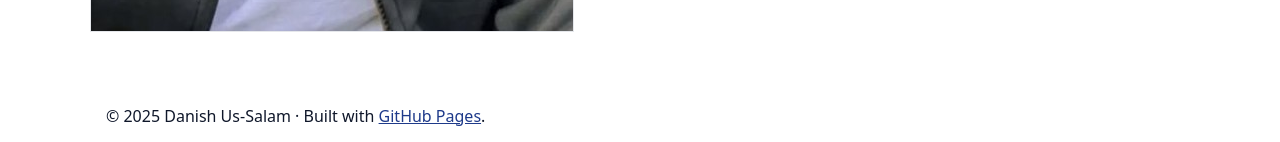
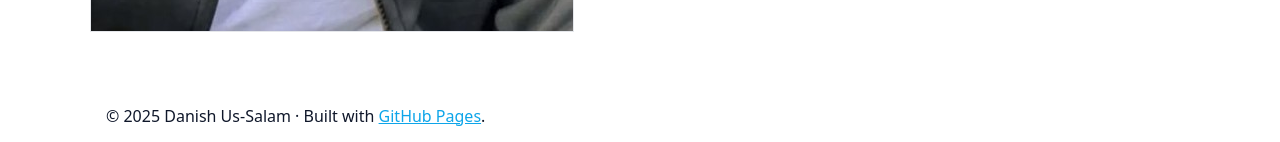
Before and after one commit to danishussalam/danishussalam.github.io, a Jekyll site: the page built from index.md, in a window 1280 px wide. Shown: the part 888-1030 px from the top of the page. Built offline with Jekyll 4.4.1, drawn with Linux system fonts in a browser that asks for light colours.

Commit message:
Update style.css

```diff
--- a/assets/style.css
+++ b/assets/style.css
@@ -1,9 +1,9 @@
 :root {
-  --text: #0f172a;
-  --muted: #475569;
-  --bg: #ffffff;
-  --link: #1e3a8a;  /* darker blue */
-  --border: #e5e7eb;
+--text: #0f172a;
+--muted: #475569;
+--bg: #ffffff;
+--link: #0ea5e9;
+--border: #e5e7eb;
 }
 
 
```
